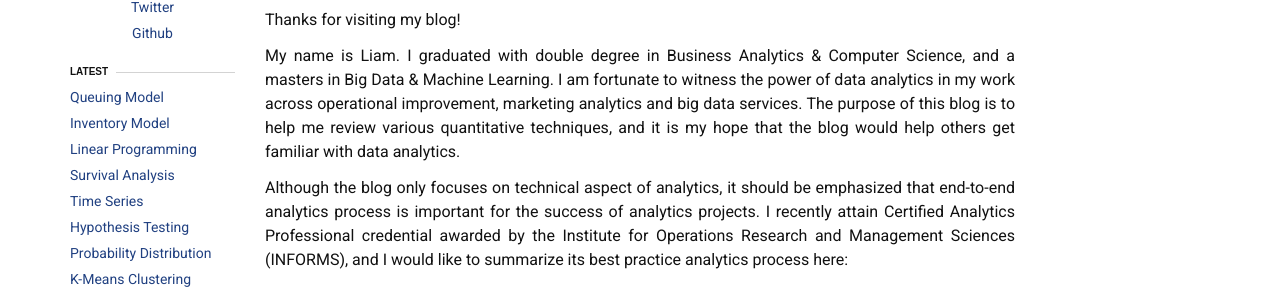
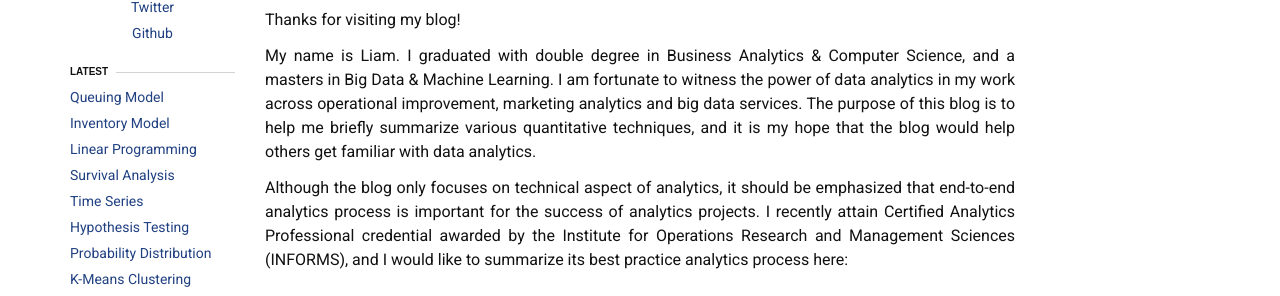
Before and after one commit to liambll/blog-archive, a Jekyll site: the page built from about.md, in a window 1280 px wide. Shown: the part 115-411 px from the top of the page. Built offline with Jekyll 4.4.1, drawn with Linux system fonts in a browser that asks for light colours; nearby versions of some CDN libraries.

Commit message:
Update about.md

```diff
--- a/about.md
+++ b/about.md
@@ -5,7 +5,7 @@
 
 Thanks for visiting my blog!
 
-My name is Liam. I graduated with double degree in Business Analytics & Computer Science, and a masters in Big Data & Machine Learning. I am fortunate to witness the power of data analytics in my work across operational improvement, marketing analytics and big data services. The purpose of this blog is to help me review various quantitative techniques, and it is my hope that the blog would help others get familiar with data analytics.
+My name is Liam. I graduated with double degree in Business Analytics & Computer Science, and a masters in Big Data & Machine Learning. I am fortunate to witness the power of data analytics in my work across operational improvement, marketing analytics and big data services. The purpose of this blog is to help me briefly summarize various quantitative techniques, and it is my hope that the blog would help others get familiar with data analytics.
 
 Although the blog only focuses on technical aspect of analytics, it should be emphasized that end-to-end analytics process is important for the success of analytics projects. I recently attain Certified Analytics Professional credential awarded by the Institute for Operations Research and Management Sciences (INFORMS), and I would like to summarize its best practice analytics process here:
 <div class="imgcap">
```
